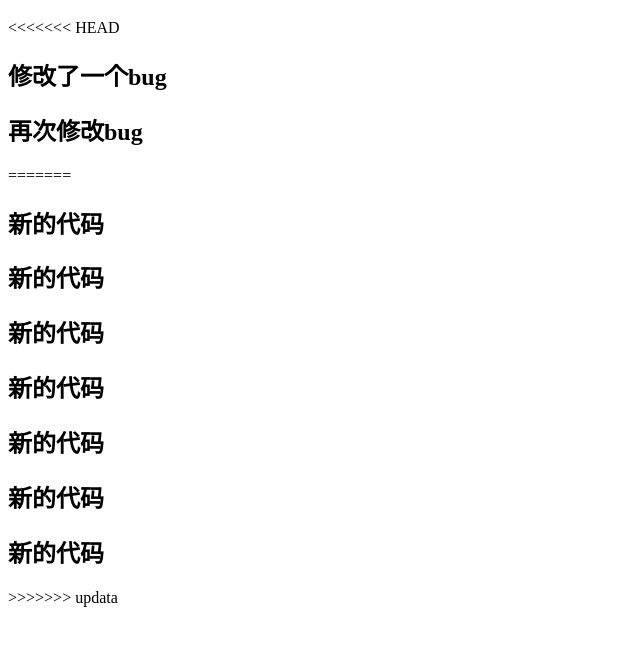
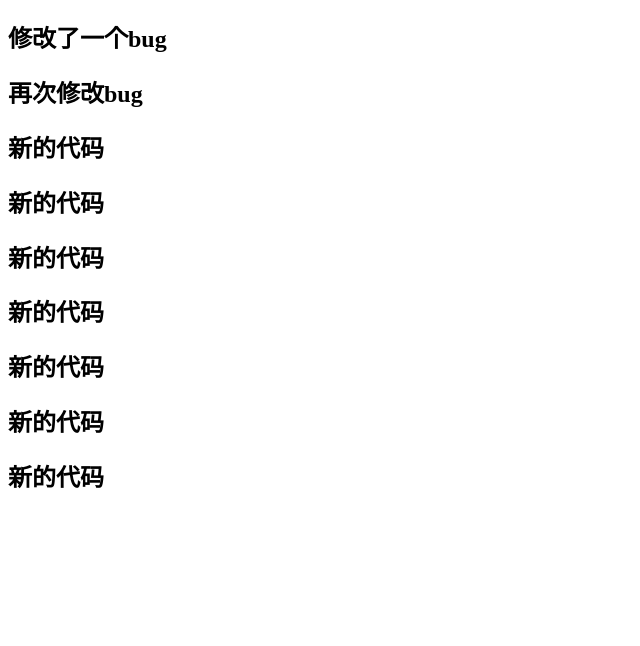
Before and after one commit to zhongjicaiji/git-course, a plain HTML site: page index.html in a window 1280 px wide. Shown: the part 70-716 px from the top of the page, without its empty margins (0-640 px from the left). Drawn offline with Linux system fonts and the light colour scheme.

Commit message:
合并updata

```diff
--- a/index.html
+++ b/index.html
@@ -7,10 +7,8 @@
 </head>
 <body>
     <h1>这是一个新的网站</h1>
-<<<<<<< HEAD
     <h2>修改了一个bug</h2>
     <h2>再次修改bug</h2>
-=======
     <h2>新的代码</h2>
     <h2>新的代码</h2>
     <h2>新的代码</h2>
@@ -18,7 +16,6 @@
     <h2>新的代码</h2>
     <h2>新的代码</h2>
     <h2>新的代码</h2>
->>>>>>> updata
 
 </body>
 </html>
```
